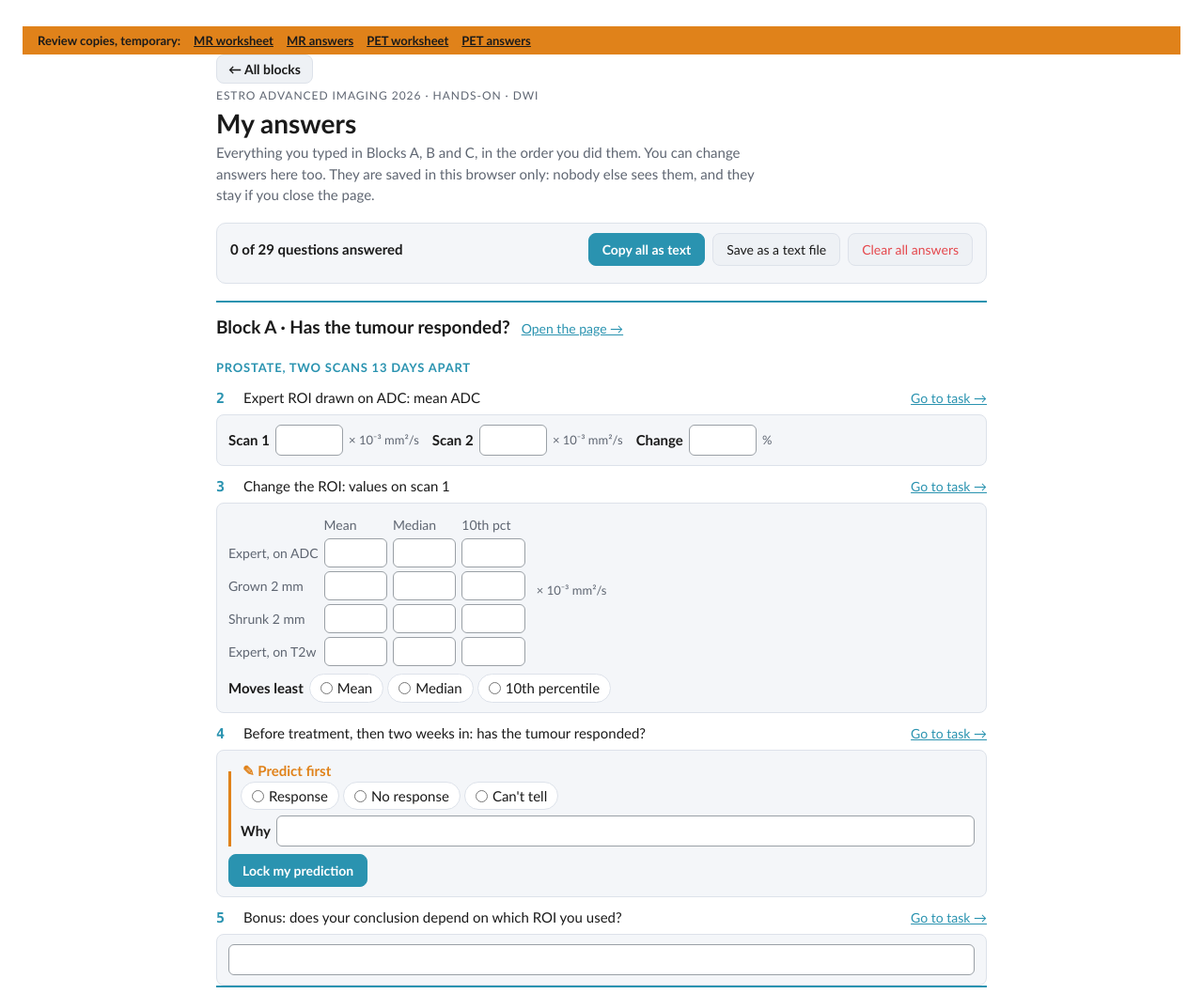
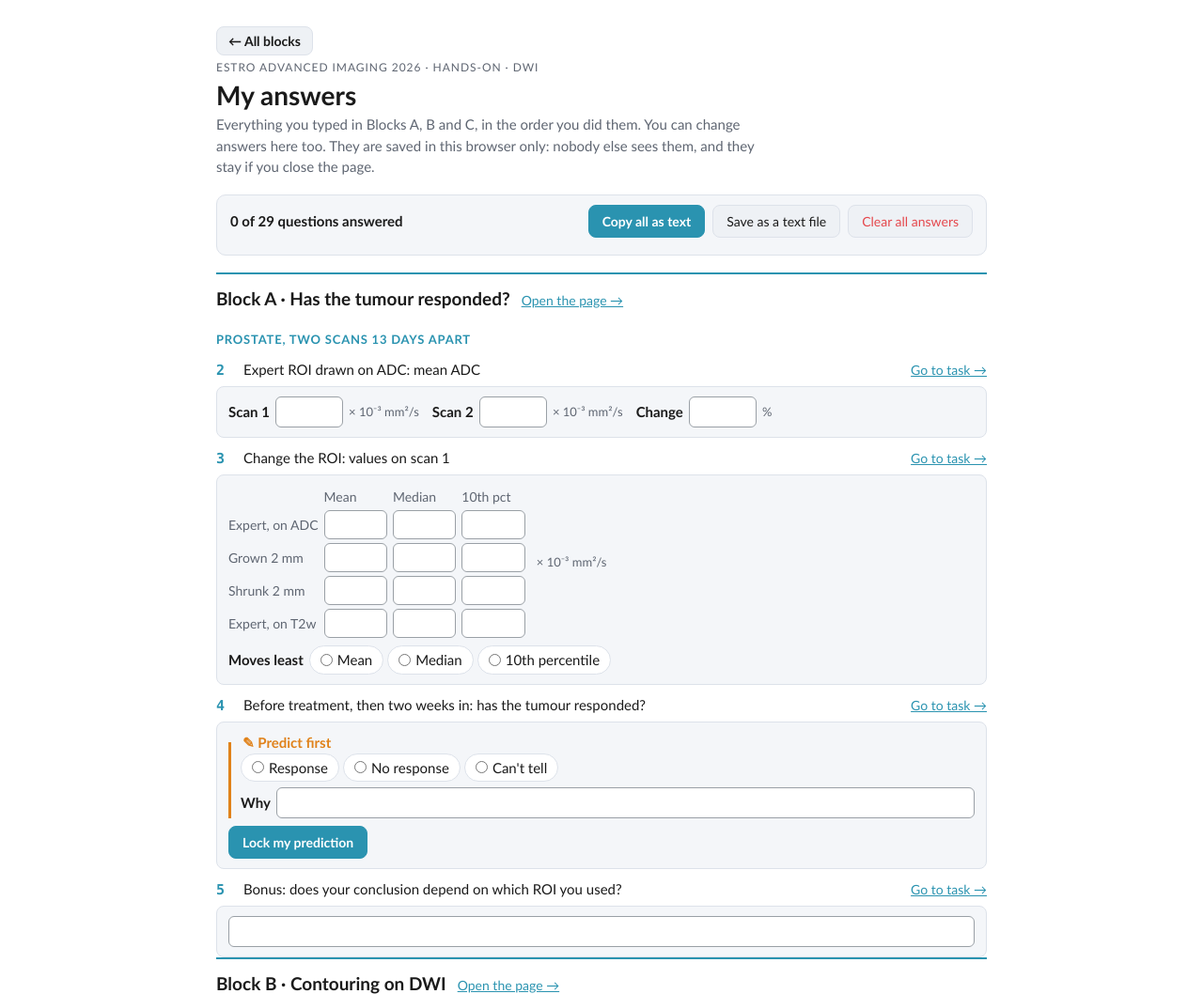
Before and after one commit to PatrikBrynolfsson/estro2026-dwi-handson, a plain HTML site: page answers.html in a window 1280 px wide. Shown: the top 1058 px of the page at 94% size. Drawn offline with Linux system fonts and the light colour scheme.

Commit message:
Remove the review bar and the answer keys before the course
The temporary orange bar on every page linked to the worksheets and answer
keys. Deleted review/ (worksheets, answer keys, review.js) and the review.js
tag from every page; the pages are otherwise unchanged.

Co-Authored-By: Claude Opus 5.5 <noreply@anthropic.com>

```diff
--- a/answers.html
+++ b/answers.html
@@ -131,6 +131,5 @@ footer { font-size: 13px; color: var(--muted); border-top: 1px solid var(--line)
 })();
 </script>
 
-<script src="review/review.js"></script>
 </body>
 </html>
--- a/review/review.js
+++ /dev/null
@@ -1,15 +0,0 @@
-// TEMPORARY review bar (2026-11-02): links to the printed worksheets and answer keys, for Patrik, René and Rob.
-// Remove before the course: delete the review/ folder, set REVIEW = False in tools/export_app.py and re-export,
-// and drop the review.js tag from index.html, mr.html and pet.html.
-(function () {
-  const links = [["MR worksheet", "mr_worksheet.pdf"], ["MR answers", "mr_answer_key.pdf"],
-                 ["PET worksheet", "pet_worksheet.pdf"], ["PET answers", "pet_answer_key.pdf"]];
-  const bar = document.createElement("div");
-  bar.setAttribute("role", "note");
-  bar.style.cssText = "background:#e0821a;color:#1a1a1a;font:600 13px/1.4 'Trebuchet MS','Segoe UI',sans-serif;" +
-    "padding:6px max(16px,env(safe-area-inset-left,0px));display:flex;flex-wrap:wrap;gap:4px 14px;align-items:center";
-  bar.innerHTML = "<span>Review copies, temporary:</span>" + links.map(([t, f]) =>
-    `<a href="review/${f}" target="_blank" rel="noopener" style="color:#1a1a1a;text-decoration:underline">${t}</a>`).join("");
-  const add = () => document.body.prepend(bar);
-  document.body ? add() : document.addEventListener("DOMContentLoaded", add);
-})();
```
Also changed, not shown: contour.html (+0 -1 lines), index.html (+0 -1 lines), mr.html (+0 -1 lines), pet.html (+0 -1 lines), pet_ac.html (+0 -1 lines), pet_answers.html (+0 -1 lines), pet_contour.html (+0 -1 lines), pet_recon.html (+0 -1 lines), pet_suv.html (+0 -1 lines), prostate.html (+0 -1 lines), sandbox.html (+0 -1 lines), 4 other files.
